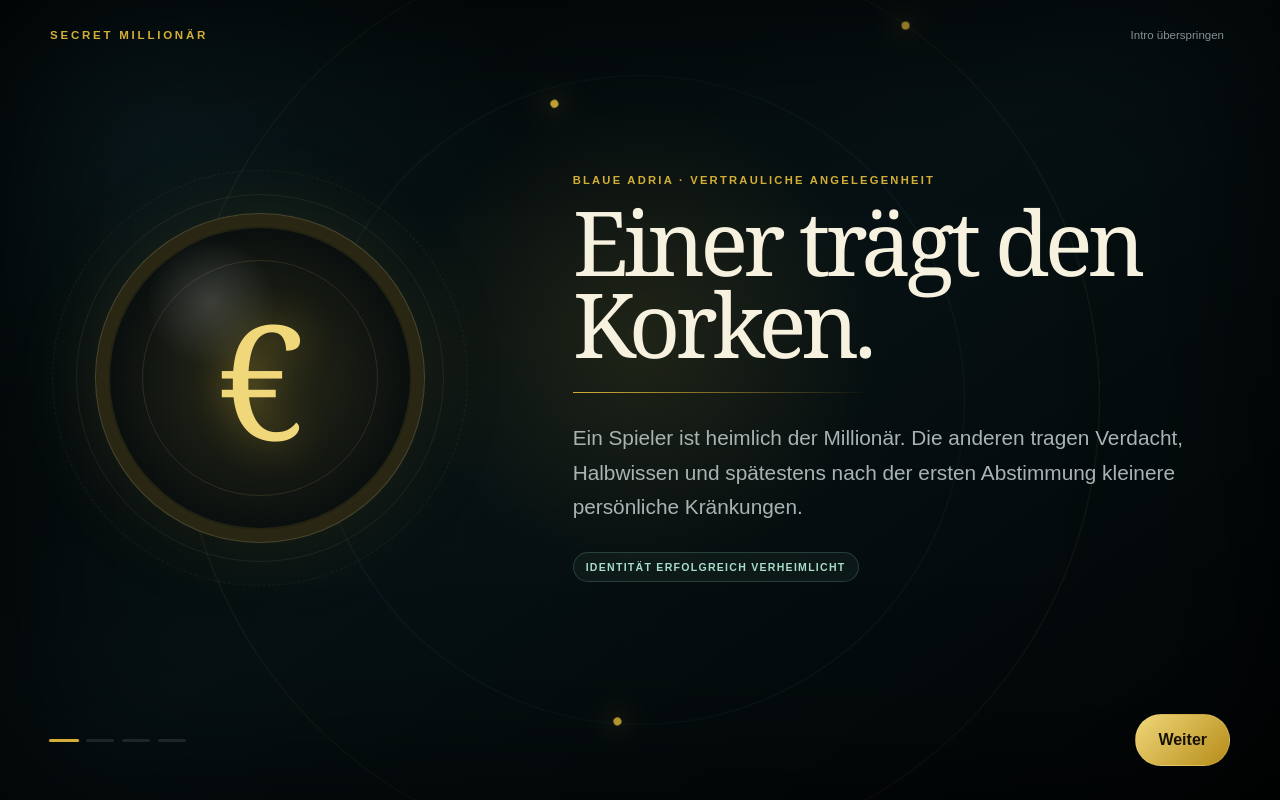
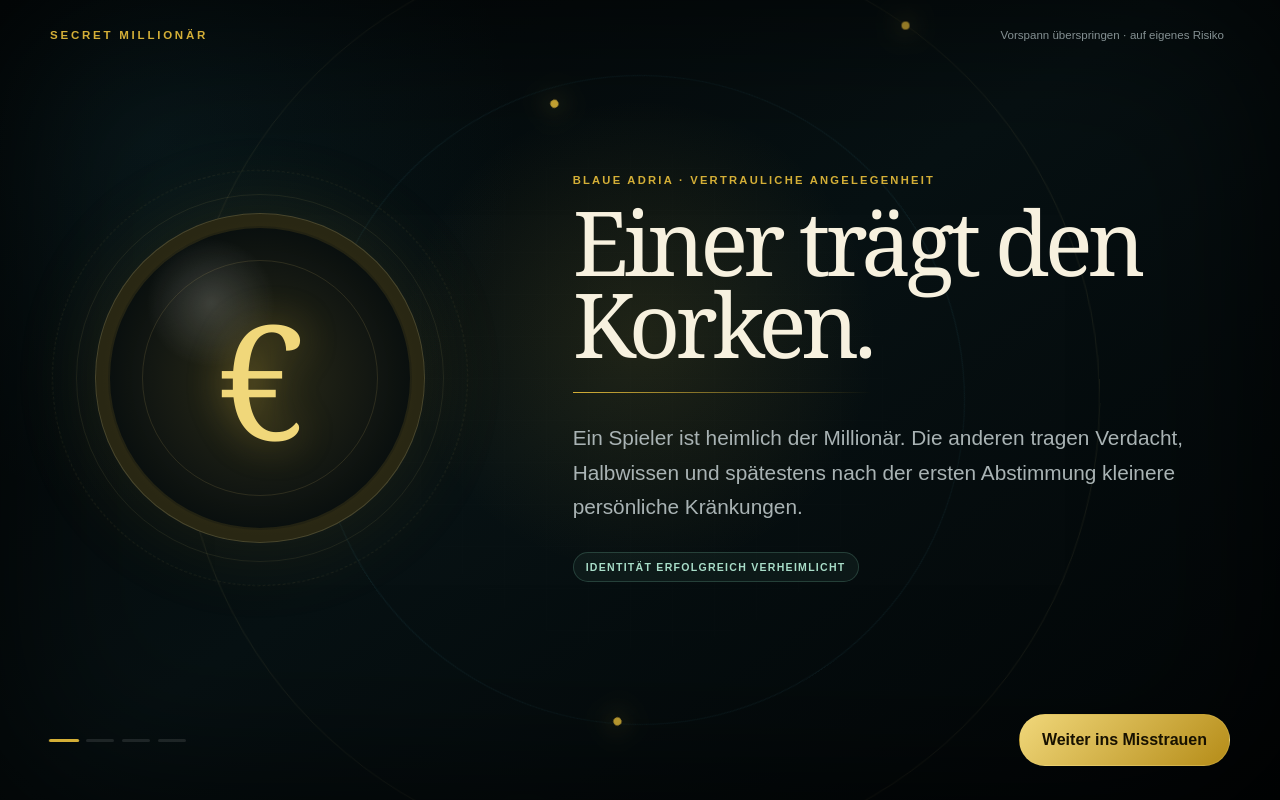
Before and after one commit to Kiwimii/secret-Million-r-, a Next.js app: page /demo in a window 1280 px wide. Shown: the top 800 px of the page. Built offline with nearby package versions, Linux system fonts and the light colour scheme.

Commit message:
copy: give cinematic controls more character

```diff
--- a/app/demo/CinematicExperience.tsx
+++ b/app/demo/CinematicExperience.tsx
@@ -39,7 +39,7 @@ export function CinematicIntro({
       <div className="cinematic-intro-shell">
         <div className="cinematic-intro-topline">
           <span>SECRET MILLIONÄR</span>
-          <button type="button" onClick={onSkip}>Intro überspringen</button>
+          <button type="button" onClick={onSkip}>Vorspann überspringen · auf eigenes Risiko</button>
         </div>
 
         <div className={`cinematic-slide ${moving ? "leaving" : "entering"}`}>
@@ -67,15 +67,15 @@ export function CinematicIntro({
           </div>
           {!last ? (
             <button className="button button-primary" type="button" onClick={advance}>
-              Weiter
+              Weiter ins Misstrauen
             </button>
           ) : (
             <div className="cinematic-entry-actions">
               <button className="button button-primary" type="button" onClick={onPlayer}>
-                Als Spieler beginnen
+                Als Spieler verdächtig werden
               </button>
               <button className="button button-secondary" type="button" onClick={onHost}>
-                Spielleitung einrichten
+                Verantwortung als Spielleitung übernehmen
               </button>
             </div>
           )}
@@ -130,7 +130,7 @@ export function RoleTutorial({
                 else setIndex((current) => current + 1);
               }}
             >
-              {last ? "Zugang öffnen" : "Weiter"}
+              {last ? "Zugang öffnen · Unschuld nicht garantiert" : "Weiter, wir sind noch höflich"}
             </button>
           </div>
         </div>
```
